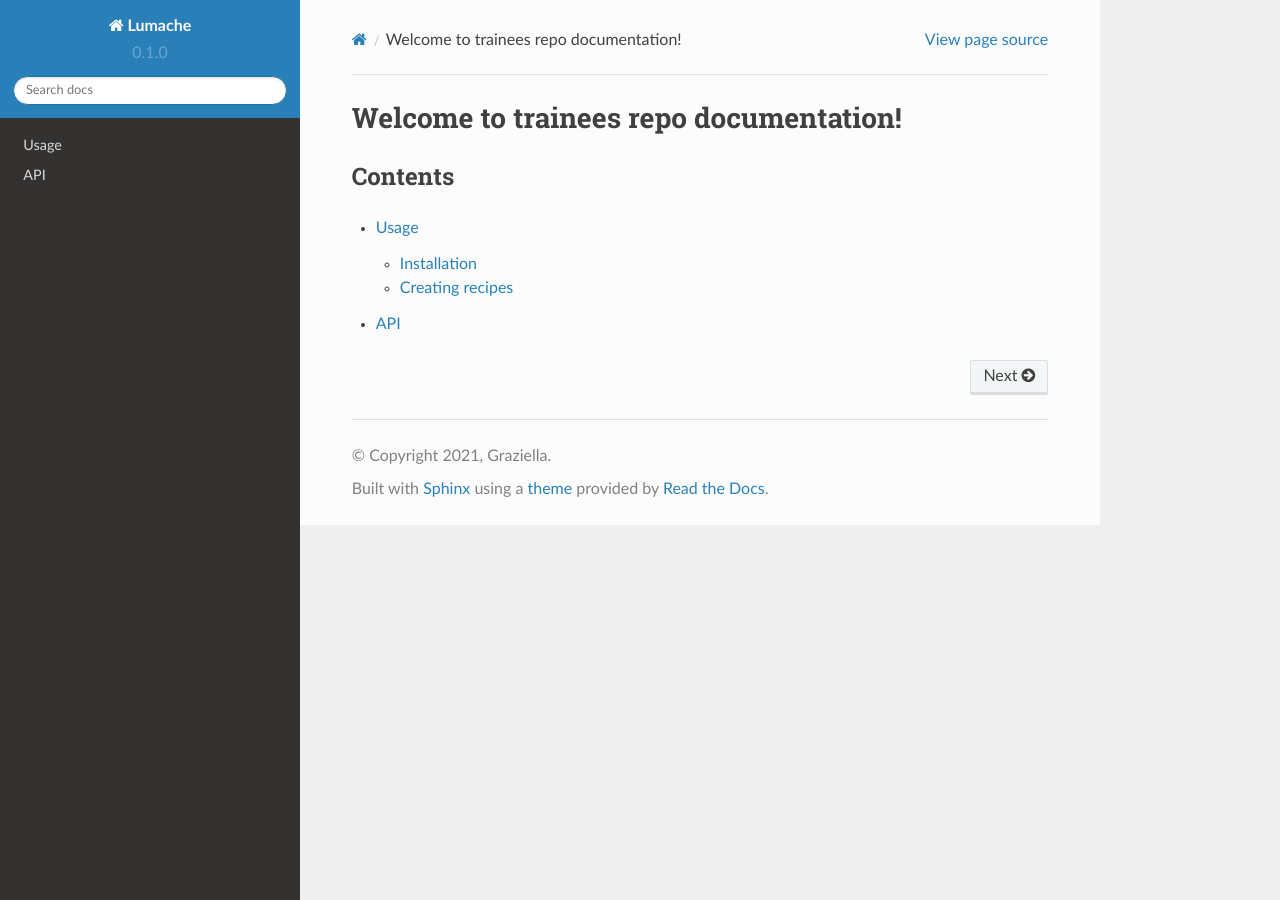
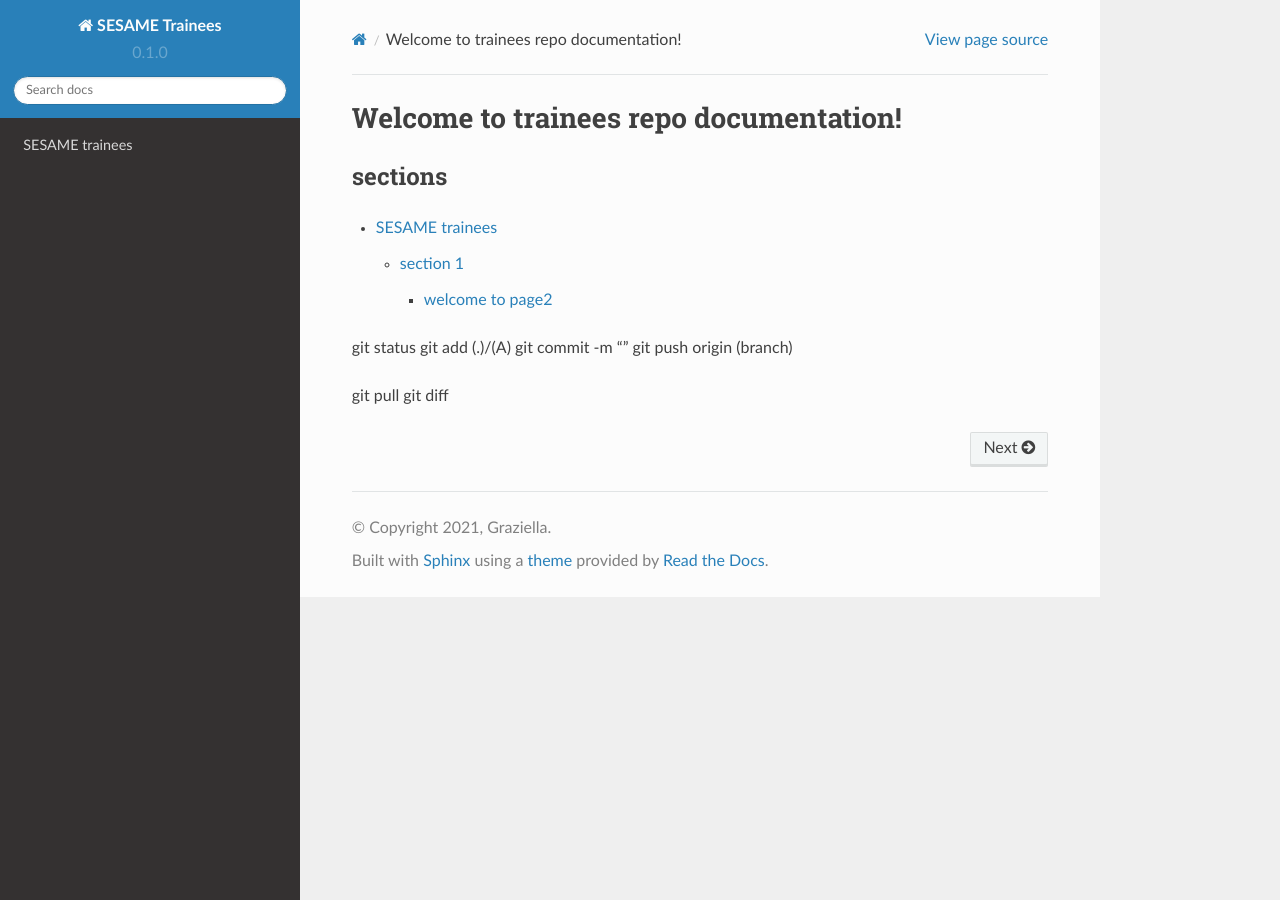
Before and after one commit to SESAME-Synchrotron/CCD, a Sphinx documentation site: the page built from docs/source/index.rst, in a window 1280 px wide. Built offline with Sphinx 7.4.7 and the Read the Docs theme 2.0.0, drawn with Linux system fonts in a browser that asks for light colours.

Commit message:
create a new files

```diff
--- a/docs/source/conf.py
+++ b/docs/source/conf.py
@@ -2,7 +2,7 @@
 
 # -- Project information
 
-project = 'Lumache'
+project = 'SESAME Trainees'
 copyright = '2021, Graziella'
 author = 'Graziella'
 
@@ -12,11 +12,8 @@ version = '0.1.0'
 # -- General configuration
 
 extensions = [
-    'sphinx.ext.duration',
-    'sphinx.ext.doctest',
     'sphinx.ext.autodoc',
-    'sphinx.ext.autosummary',
-    'sphinx.ext.intersphinx',
+
 ]
 
 intersphinx_mapping = {
--- a/docs/source/index.rst
+++ b/docs/source/index.rst
@@ -2,10 +2,20 @@ Welcome to trainees repo documentation!
 =======================================
 
 
-Contents
+sections
 --------
 
 .. toctree::
 
-   usage
-   api
+   test
+
+
+
+git status
+git add (.)/(A)
+git commit -m ""
+git push origin (branch)
+
+
+git pull
+git diff
--- /dev/null
+++ b/docs/source/test2.rst
@@ -0,0 +1,2 @@
+welcome to page2
+===================
```
Also changed, not shown: docs/source/test.rst (added, +29 -0 lines).
